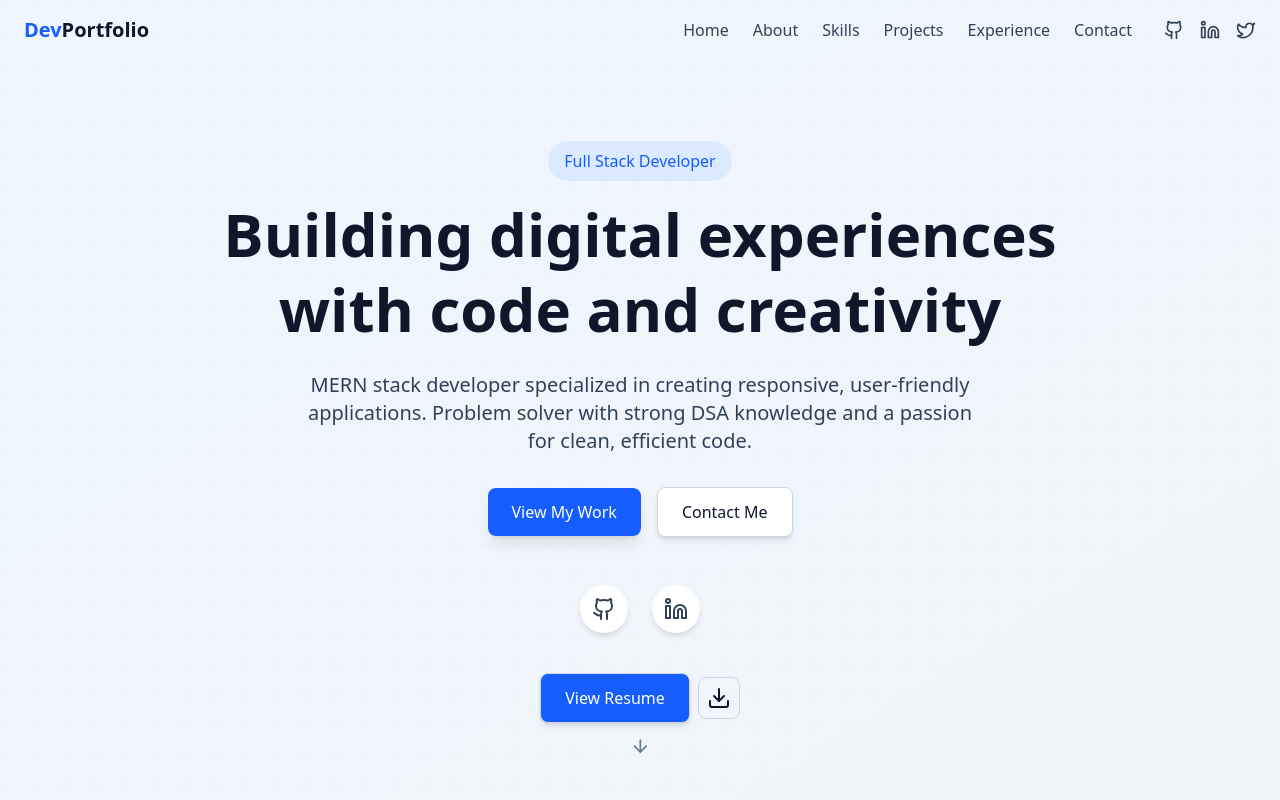
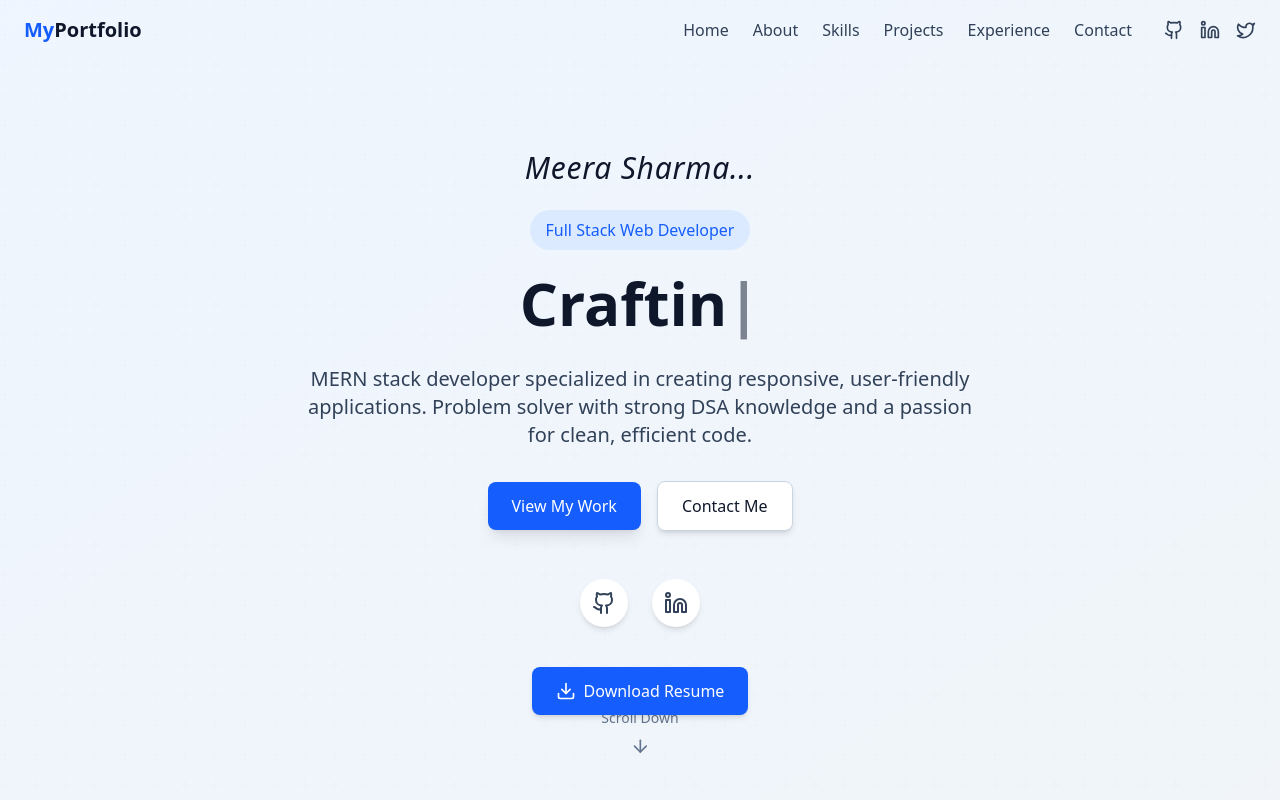
Before and after one commit to meerathaakur/My-Portfolio, a React (Vite) app: page / in a window 1280 px wide. Shown: the top 800 px of the page. Built offline with nearby package versions, Linux system fonts and the light colour scheme.

Commit message:
basic changes

```diff
--- a/src/components/Contact.jsx
+++ b/src/components/Contact.jsx
@@ -1,5 +1,5 @@
 import React, { useState } from 'react';
-import { Mail, Phone, MapPin, Send, Loader2, Linkedin, Github, Twitter } from 'lucide-react';
+import { Mail, Phone, MapPin, Send, Loader2, Linkedin, Github, Twitter, LinkedinIcon } from 'lucide-react';
 import PropTypes from 'prop-types';
 
 import toast from 'react-hot-toast';
@@ -79,14 +79,27 @@ const Contact = () => {
                   </div>
                 </div>
 
-                <div className="flex items-start">
+                {/* Phone */}
+                {/* <div className="flex items-start">
                   <div className="p-3 rounded-full bg-blue-100 dark:bg-blue-900/30 mr-4">
                     <Phone size={20} className="text-blue-600 dark:text-blue-400" />
                   </div>
                   <div>
                     <h4 className="font-medium text-slate-900 dark:text-white mb-1">Phone</h4>
-                    <a href="tel:+1234567890" className="text-slate-600 dark:text-slate-300 hover:text-blue-600 dark:hover:text-blue-400 transition-colors">
+                    <a href="tel:+917033642156" className="text-slate-600 dark:text-slate-300 hover:text-blue-600 dark:hover:text-blue-400 transition-colors">
                       +91 7033642156
+                    </a>
+                  </div>
+                </div> */}
+
+                <div className="flex items-start">
+                  <div className="p-3 rounded-full bg-blue-100 dark:bg-blue-900/30 mr-4">
+                    <LinkedinIcon size={20} className="text-blue-600 dark:text-blue-400" />
+                  </div>
+                  <div>
+                    <h4 className="font-medium text-slate-900 dark:text-white mb-1">LinkedIn</h4>
+                    <a href="https://www.linkedin.com/in/meera-sharma-226b2725a/" target='_blank' className="text-slate-600 dark:text-slate-300 hover:text-blue-600 dark:hover:text-blue-400 transition-colors">
+                      Meera Sharma
                     </a>
                   </div>
                 </div>
@@ -98,7 +111,7 @@ const Contact = () => {
                   <div>
                     <h4 className="font-medium text-slate-900 dark:text-white mb-1">Location</h4>
                     <p className="text-slate-600 dark:text-slate-300">
-                      Dheeraj Nagar, Faridabad, Sector-31, Haryana, India
+                      Faridabad, Sector-31, Haryana, India
                     </p>
                   </div>
                 </div>
--- a/src/components/Footer.jsx
+++ b/src/components/Footer.jsx
@@ -17,7 +17,7 @@ const Footer = () => {
           <div className="grid grid-cols-1 md:grid-cols-3 gap-8 mb-8">
             <div>
               <h3 className="text-xl font-bold mb-4">
-                <span className="text-blue-400">Dev</span>Portfolio
+                <span className="text-blue-400">My</span>Portfolio
               </h3>
               <p className="text-slate-300 mb-4">
                 Full Stack Web Developer (MERN) specializing in creating responsive, user-friendly applications with clean, efficient code.
@@ -67,9 +67,9 @@ const Footer = () => {
               <p className="text-slate-300 mb-2">
                 meerasrmaa@gmail.com
               </p>
-              <p className="text-slate-300 mb-4">
+              {/* <p className="text-slate-300 mb-4">
                 +91 7033642156
-              </p>
+              </p> */}
               <a
                 href="#contact"
                 className="px-4 py-2 rounded-lg bg-blue-600 hover:bg-blue-700 text-white font-medium transition-colors duration-300 inline-block"
@@ -81,7 +81,7 @@ const Footer = () => {
 
           <div className="pt-8 border-t border-slate-800 text-center text-slate-400">
             <p className="flex items-center justify-center">
-              © {currentYear} DevPortfolio. Made with <Heart size={16} className="mx-1 text-red-500" /> by Meera Sharma
+              © {currentYear} MyPortfolio. Made with <Heart size={16} className="mx-1 text-red-500" /> by Meera Sharma
             </p>
           </div>
         </div>
--- a/src/components/Hero.jsx
+++ b/src/components/Hero.jsx
@@ -1,24 +1,50 @@
-import React, { useEffect, useRef } from 'react';
+import React, { useEffect, useState } from 'react';
 import { ArrowDown, Github, Linkedin, Download } from 'lucide-react';
 // import { useTheme } from '../context/ThemeContext';
+const lines = [
+  'Building digital experiences with code and creativity',
+  'Crafting performant applications with MERN stack',
+  'Passionate about clean and maintainable code',
+];
 
 const Hero = () => {
   // const { theme } = useTheme();
-  const titleRef = useRef(null);
+  const [text, setText] = useState('');
+  const [lineIndex, setLineIndex] = useState(0);
+  const [charIndex, setCharIndex] = useState(0);
+  const [isDeleting, setIsDeleting] = useState(false);
+
+
 
   useEffect(() => {
-    const titleElement = titleRef.current;
-    if (!titleElement) return;
+    const currentLine = lines[lineIndex % lines.length];
 
-    const text = titleElement.innerText;
-    titleElement.innerHTML = '';
+    let timeout;
 
-    text.split('').forEach((char, index) => {
-      setTimeout(() => {
-        titleElement.innerHTML += char;
-      }, 100 * index);
-    });
-  }, []);
+    if (!isDeleting && charIndex <= currentLine.length) {
+      timeout = setTimeout(() => {
+        setText(currentLine.substring(0, charIndex));
+        setCharIndex((prev) => prev + 1);
+      }, 60);
+    } else if (isDeleting && charIndex >= 0) {
+      timeout = setTimeout(() => {
+        setText(currentLine.substring(0, charIndex));
+        setCharIndex((prev) => prev - 1);
+      }, 30);
+    } else {
+      if (!isDeleting) {
+        timeout = setTimeout(() => {
+          setIsDeleting(true);
+        }, 1500);
+      } else {
+        setIsDeleting(false);
+        setLineIndex((prev) => (prev + 1) % lines.length);
+        setCharIndex(0);
+      }
+    }
+
+    return () => clearTimeout(timeout);
+  }, [charIndex, isDeleting, lineIndex, lines]);
 
   return (
     <section
@@ -37,16 +63,20 @@ const Hero = () => {
 
       {/* Content */}
       <div className="container mx-auto px-4 md:px-6 z-10">
+        <h4 className="text-2xl md:text-3xl text-center text-white-300 font-light italic tracking-wide mb-6">
+          Meera Sharma...
+        </h4>
         <div className="max-w-4xl mx-auto text-center">
           <div className="inline-block mb-4 px-4 py-2 rounded-full bg-blue-100 dark:bg-blue-900/30">
-            <p className="text-blue-600 dark:text-blue-400 font-medium">Full Stack Developer</p>
+            <p className="text-blue-600 dark:text-blue-400 font-medium">Full Stack Web Developer</p>
           </div>
 
           <h1
-            ref={titleRef}
+
             className="text-4xl md:text-5xl lg:text-6xl font-bold mb-6 leading-tight"
           >
-            Building digital experiences with code and creativity
+            {text}
+            <span className="animate-pulse">|</span>
           </h1>
 
           <p className="text-lg md:text-xl text-slate-700 dark:text-slate-300 mb-8 max-w-2xl mx-auto">
@@ -100,15 +130,14 @@ const Hero = () => {
           </div>
           <div className="flex gap-2 justify-center items-center">
             {/* <!-- View Resume Button --> */}
-            <a href="https://drive.google.com/file/d/1XivVhHXCgQOxAwl6bo4DPORxji-IoAh_/view?usp=sharing" target="_blank" rel="noopener noreferrer">
-              <button className="px-6 py-3 rounded-lg bg-blue-600 dark:bg-slate-800 hover:bg-blue-700 dark:hover:bg-slate-700 text-white dark:text-white border border-slate-300 dark:border-slate-700 font-medium transition-colors duration-300 shadow-md hover:shadow-lg w-full sm:w-auto">
-                View Resume
-              </button>
-            </a>
-
-            {/* <!-- Download Resume Button --> */}
-            <a href="/MeeraSharma-GeneralProfessional-XDrL.pdf" className='flex items-center border border-slate-300 dark:border-slate-700 rounded-lg p-2 hover:bg-slate-100 dark:hover:bg-slate-700' download>
-              <Download />
+            <a
+              href="https://drive.google.com/uc?export=download&id=1XivVhHXCgQOxAwl6bo4DPORxji-IoAh_"
+              target='_blank'
+              download
+              className="flex items-center gap-2 px-6 py-3 rounded-lg bg-blue-600 dark:bg-slate-800 hover:bg-blue-700 dark:hover:bg-slate-700 text-white font-medium transition-colors duration-300 shadow-md hover:shadow-lg w-full sm:w-auto"
+            >
+              <Download className="w-5 h-5" />
+              Download Resume
             </a>
           </div>
         </div>
@@ -124,7 +153,7 @@ const Hero = () => {
           <ArrowDown size={20} />
         </a>
       </div>
-    </section>
+    </section >
   );
 };
 
--- a/src/components/Navbar.jsx
+++ b/src/components/Navbar.jsx
@@ -46,7 +46,7 @@ const Navbar = ({ scrollY }) => {
       <div className="container mx-auto px-4 md:px-6 flex items-center justify-between">
         {/* Brand */}
         <a href="#" className="text-xl font-bold">
-          <span className="text-blue-600 dark:text-blue-400">Dev</span>Portfolio
+          <span className="text-blue-600 dark:text-blue-400">My</span>Portfolio
         </a>
 
         {/* Desktop Navigation */}
```
